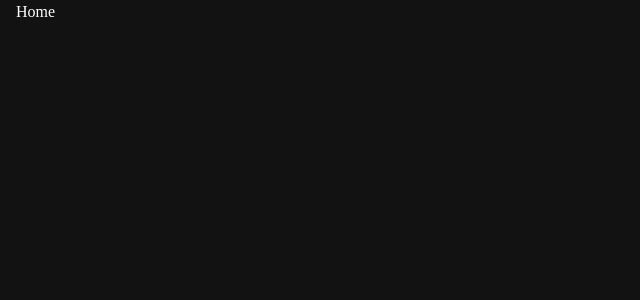
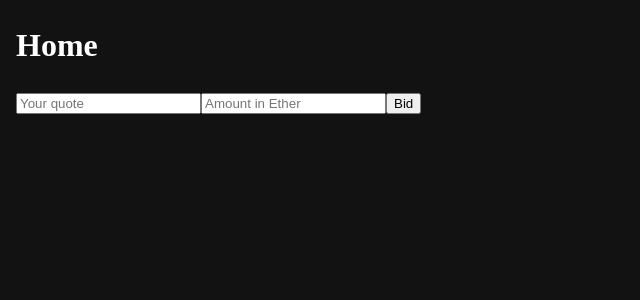
Before and after one commit to Dublidori/react-boilerplate, a React (Vite) app: page / in a window 1280 px wide. Shown: the top 300 px of the page, without its empty margins (0-640 px from the left). Built offline with nearby package versions, Linux system fonts and the light colour scheme.

Commit message:
Example of ethers.js to write to contract with value (ether) and params

```diff
--- a/package.json
+++ b/package.json
@@ -16,6 +16,9 @@
     "@mui/material": "^5.15.3",
     "@reduxjs/toolkit": "^2.0.1",
     "axios": "^1.6.5",
+    "ethers": "^5.7.2",
+    "@walletconnect/ethereum-provider": "^2.9.1",
+    "@walletconnect/modal": "^2.6.1",
     "react": "^18.2.0",
     "react-dom": "^18.2.0",
     "react-redux": "^9.1.0",
--- a/src/pages/Home.jsx
+++ b/src/pages/Home.jsx
@@ -1,12 +1,71 @@
-import React, { useEffect } from 'react';
-import { useNavigate, Link } from 'react-router-dom';
-import { useDispatch, useSelector } from 'react-redux';
-import { LoginAction } from '../redux/auth/authActions';
+import React, { useState } from 'react';
+import { ethers } from 'ethers';
+import ABI from './../utils/ABI.json'; // Adjust the path as needed
+
 
 const HomePage = () => {
+    const [quote, setQuote] = useState('');
+    const [etherValue, setEtherValue] = useState('');
+
+    // Example contract details
+    const contractAddress = '0x85a2b7609Fc92181a2A5fb565D2895B5a1D7835C';
+    const contractABI = ABI;
+
+    async function handleBid() {
+        // Ensure MetaMask is available
+        if (typeof window.ethereum === 'undefined') {
+            alert('Please install MetaMask!');
+            return;
+        }
+
+        try {
+            // Request account access if needed
+            await window.ethereum.request({ method: 'eth_requestAccounts' });
+
+            // Create an instance of ethers provider
+            const provider = new ethers.providers.Web3Provider(window.ethereum);
+
+            // Create a signer
+            const signer = provider.getSigner();
+
+            // Create a contract instance
+            const contract = new ethers.Contract(contractAddress, contractABI, signer);
+
+            // Convert the ether value to Wei
+            const valueInWei = ethers.utils.parseEther(etherValue);
+
+            // Make the transaction
+            const tx = await contract.bid(quote, { value: valueInWei });
+            console.log('Transaction sent:', tx.hash);
+
+            // Wait for the transaction to be mined
+            await tx.wait();
+            console.log('Transaction confirmed:', tx.hash);
+
+            // Optionally reset the state
+            setQuote('');
+            setEtherValue('');
+        } catch (error) {
+            console.error('Transaction failed:', error);
+        }
+    }
+
     return (
         <div className="container">
-            Home
+            <h1>Home</h1>
+            <input
+                type="text"
+                placeholder="Your quote"
+                value={quote}
+                onChange={(e) => setQuote(e.target.value)}
+            />
+            <input
+                type="text"
+                placeholder="Amount in Ether"
+                value={etherValue}
+                onChange={(e) => setEtherValue(e.target.value)}
+            />
+            <button onClick={handleBid}>Bid</button>
         </div>
     );
 };
--- /dev/null
+++ b/src/utils/ABI.json
@@ -0,0 +1 @@
+[{"inputs":[],"stateMutability":"nonpayable","type":"constructor"},{"anonymous":false,"inputs":[{"indexed":false,"internalType":"address","name":"bidder","type":"address"},{"indexed":false,"internalType":"uint256","name":"amount","type":"uint256"},{"indexed":false,"internalType":"string","name":"quote","type":"string"}],"name":"NewHighestBid","type":"event"},{"anonymous":false,"inputs":[{"indexed":false,"internalType":"address","name":"withdrawer","type":"address"},{"indexed":false,"internalType":"uint256","name":"amount","type":"uint256"}],"name":"Withdrawal","type":"event"},{"inputs":[{"internalType":"string","name":"quote","type":"string"}],"name":"bid","outputs":[],"stateMutability":"payable","type":"function"},{"inputs":[],"name":"highestBid","outputs":[{"internalType":"uint256","name":"","type":"uint256"}],"stateMutability":"view","type":"function"},{"inputs":[],"name":"highestBidQuote","outputs":[{"internalType":"string","name":"","type":"string"}],"stateMutability":"view","type":"function"},{"inputs":[],"name":"highestBidder","outputs":[{"internalType":"address","name":"","type":"address"}],"stateMutability":"view","type":"function"},{"inputs":[],"name":"owner","outputs":[{"internalType":"address","name":"","type":"address"}],"stateMutability":"view","type":"function"},{"inputs":[],"name":"withdraw","outputs":[],"stateMutability":"nonpayable","type":"function"}]
```
Also changed, not shown: 1 other file (tests, documents, lock files or other folders).
